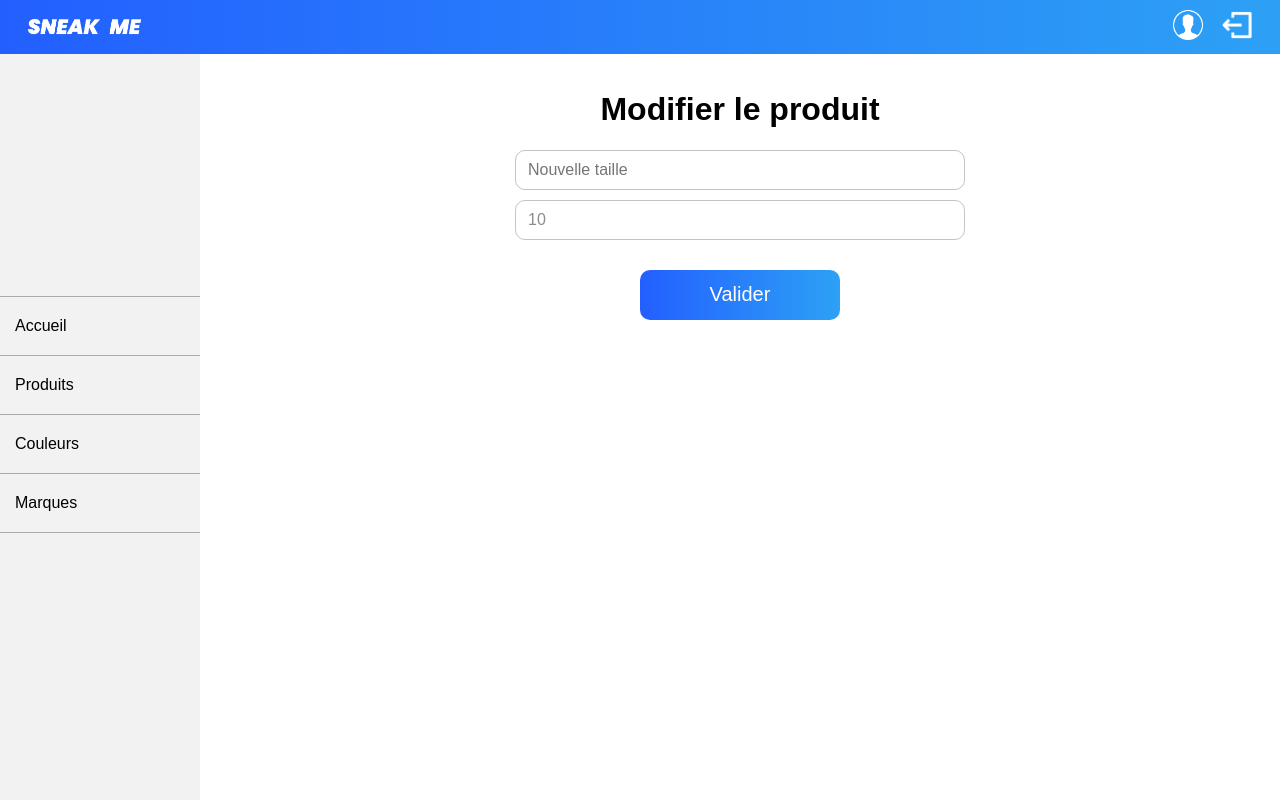
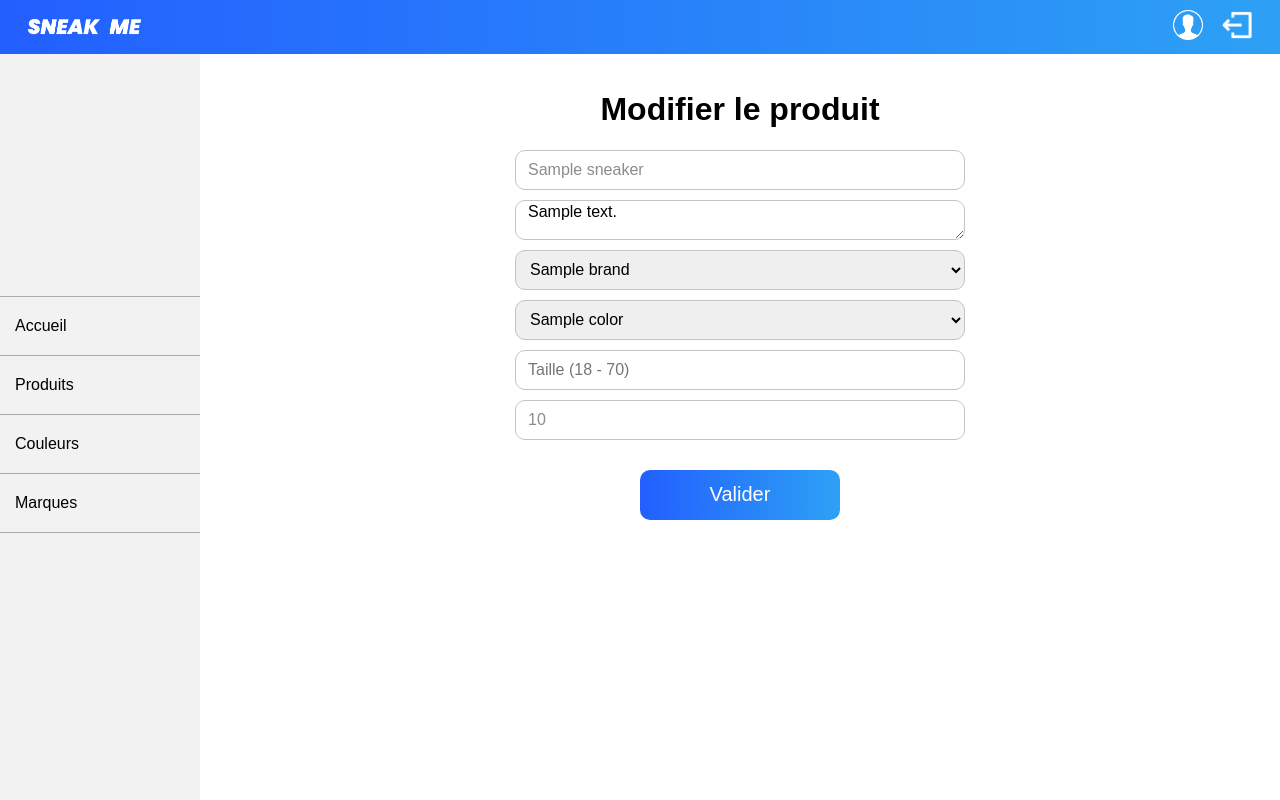
Before and after one commit to FlorianDray/cubeBack, a PHP site: page /formProduct.php?id=1 in a window 1280 px wide. Run offline with PHP 8.4, Linux system fonts and the light colour scheme; the visitor is signed in with stand-in values (Sample User, id 1); tables that the repository leaves empty or names only in its code hold one stand-in row (values such as "Sample post").

Commit message:
Correction formulaire product

```diff
--- a/formProduct.php
+++ b/formProduct.php
@@ -7,6 +7,8 @@ if (!isset($_SESSION['user_id'])) {
     header("Location: login.php");
     exit;
 }
+$brands = getAllBrands($conn);
+$colors = getAllColors($conn);
 ?>
 <link href="style.css" rel="stylesheet" type="text/css" />
 <?php require './header.php';?>
@@ -29,19 +31,35 @@ try {
 }
 ?>
 <form action="" method="post">
-    <h1>Modifier le produit</h1>
-    <input name="size" type="number" min="18" max="50" value="<?php echo $product['size']; ?>" placeholder="Nouvelle taille" required>
-    <input name="price" type="number" min="0" step="0.1" value="<?php echo $product['price']; ?>" placeholder="Nouveau prix" required>
-    <button type="submit">Valider</button>
-</form>
+        <h1>Modifier le produit</h1>
+        <input name="name" type="text" placeholder="Nom du produit" value="<?php echo $product['name']?>">
+        <textarea name="description" placeholder="Description du produit"  ><?php echo $product['description']?></textarea>
+        <select name="brand">
+            <?php foreach ($brands as $row) { ?>
+                <option value="<?php echo $row['id'] ?>" <?php if($product['id_brand'] == $row['id'] ){  echo 'selected'; }?>> <?php echo $row['name'] ?></option>
+            <?php } ?>
+        </select>
+        <select name="color">
+            <?php foreach ($colors as $row) { ?>
+                <option value="<?php echo $row['id'] ?>" <?php if($product['id_color'] == $row['id'] ){ echo 'selected'; }?>> <?php echo $row['name'] ?></option>
+            <?php } ?>
+        </select>
+        <input name="size" type="number" min="18" max="70" placeholder="Taille (18 - 70)"  value="<?php echo $product['size']?>" required>
+        <input name="price" type="number" min="0" step="0.1" placeholder="Prix" value="<?php echo $product['price']?>" required>
+        <button type="submit">Valider</button>
+    </form>
 <?php
 if ($_SERVER["REQUEST_METHOD"] === "POST") {
     try {
         $id = $_GET["id"];
         $size = $_POST["size"];
         $price = $_POST["price"];
-        $query = "UPDATE sneakers SET size= :size, price= :price WHERE id= :id;";
+        $query = "UPDATE sneakers SET id_color= :color, id_brand= :brand, description= :description, name = :name, size= :size, price= :price WHERE id= :id;";
         $stmt = $conn->prepare($query);
+        $stmt->bindValue(':id_color', $color);
+        $stmt->bindValue(':id_brand', $brand);
+        $stmt->bindValue(':description', $description);
+        $stmt->bindValue(':name', $name);
         $stmt->bindValue(':size', $size);
         $stmt->bindValue(':price', $price);
         $stmt->bindValue(':id', $id);
@@ -56,4 +74,38 @@ if ($_SERVER["REQUEST_METHOD"] === "POST") {
         echo "La requête a échoué : " . $e->getMessage();
     }
 }
+
+function getAllBrands($conn)
+{
+    try {
+        $query = "SELECT * FROM brands;";
+        $stmt = $conn->prepare($query);
+        $stmt->execute();
+        $brands = $stmt->fetchAll(PDO::FETCH_ASSOC);
+        if (isset($brands) || !empty($brands)) {
+            return $brands;
+        } else {
+            return null;
+        }
+    } catch (PDOException $e) {
+        echo "La récupération des marques a échoué : " . $e->getMessage();
+    }
+}
+
+function getAllColors($conn)
+{
+    try {
+        $query = "SELECT * FROM colors;";
+        $stmt = $conn->prepare($query);
+        $stmt->execute();
+        $colors = $stmt->fetchAll(PDO::FETCH_ASSOC);
+        if (isset($colors) || !empty($colors)) {
+            return $colors;
+        } else {
+            return null;
+        }
+    } catch (PDOException $e) {
+        echo "La récupération des couleurs a échoué : " . $e->getMessage();
+    }
+}
 ?>
```
